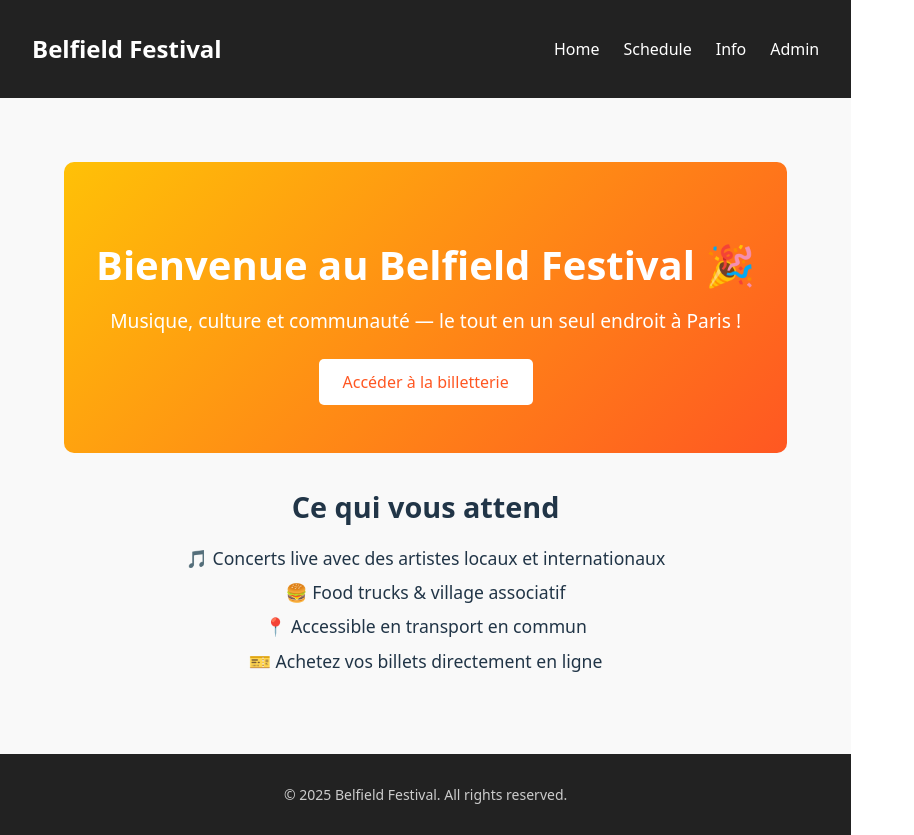
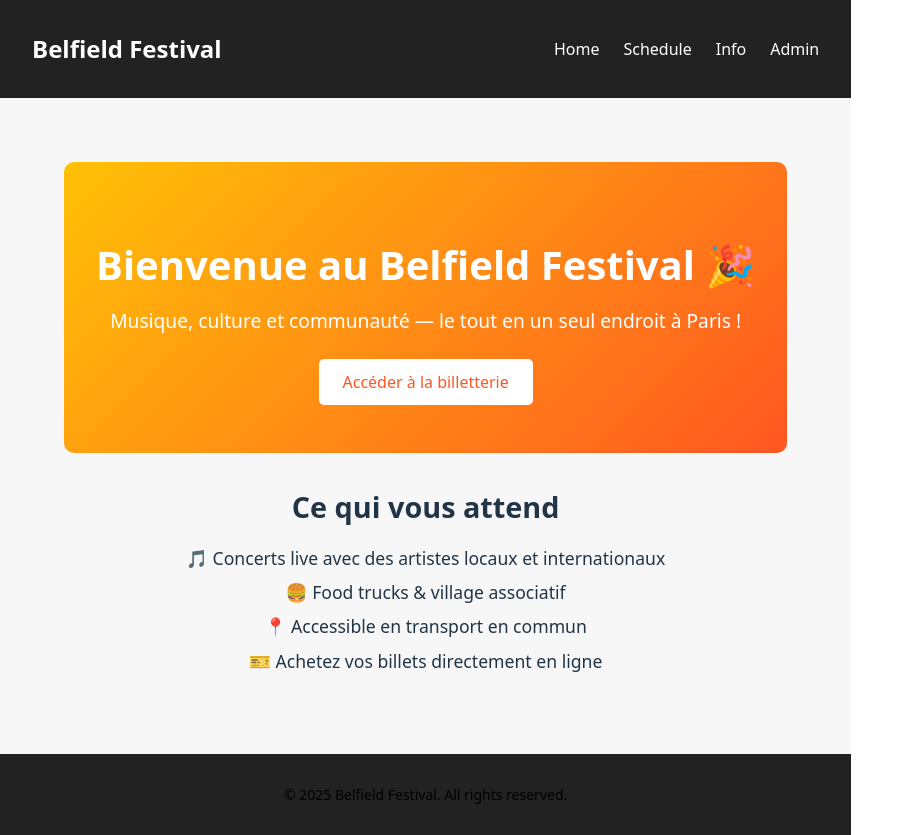
Before and after one commit to Noumso/Belfield-Festival-Website, a React (Vite) app in the folder Belfield-Festival-Website/: page / in a window 1280 px wide. Shown: the whole page, without its empty margins (0-914 px from the left). Built offline with nearby package versions, Linux system fonts and the light colour scheme.

Commit message:
Update Layout CSS for improved background color and footer text color

```diff
--- a/Belfield-Festival-Website/src/layout/Layout.css
+++ b/Belfield-Festival-Website/src/layout/Layout.css
@@ -38,13 +38,13 @@
 .main-content {
   flex: 1;
   padding: 2rem;
-  background-color: #f9f9f9;
+  background-color: #f8f7f7;
 }
 
 .footer {
   text-align: center;
   padding: 1rem;
   background-color: #222;
-  color: #ccc;
+  color: #000000;
   font-size: 0.875rem;
 }
```
